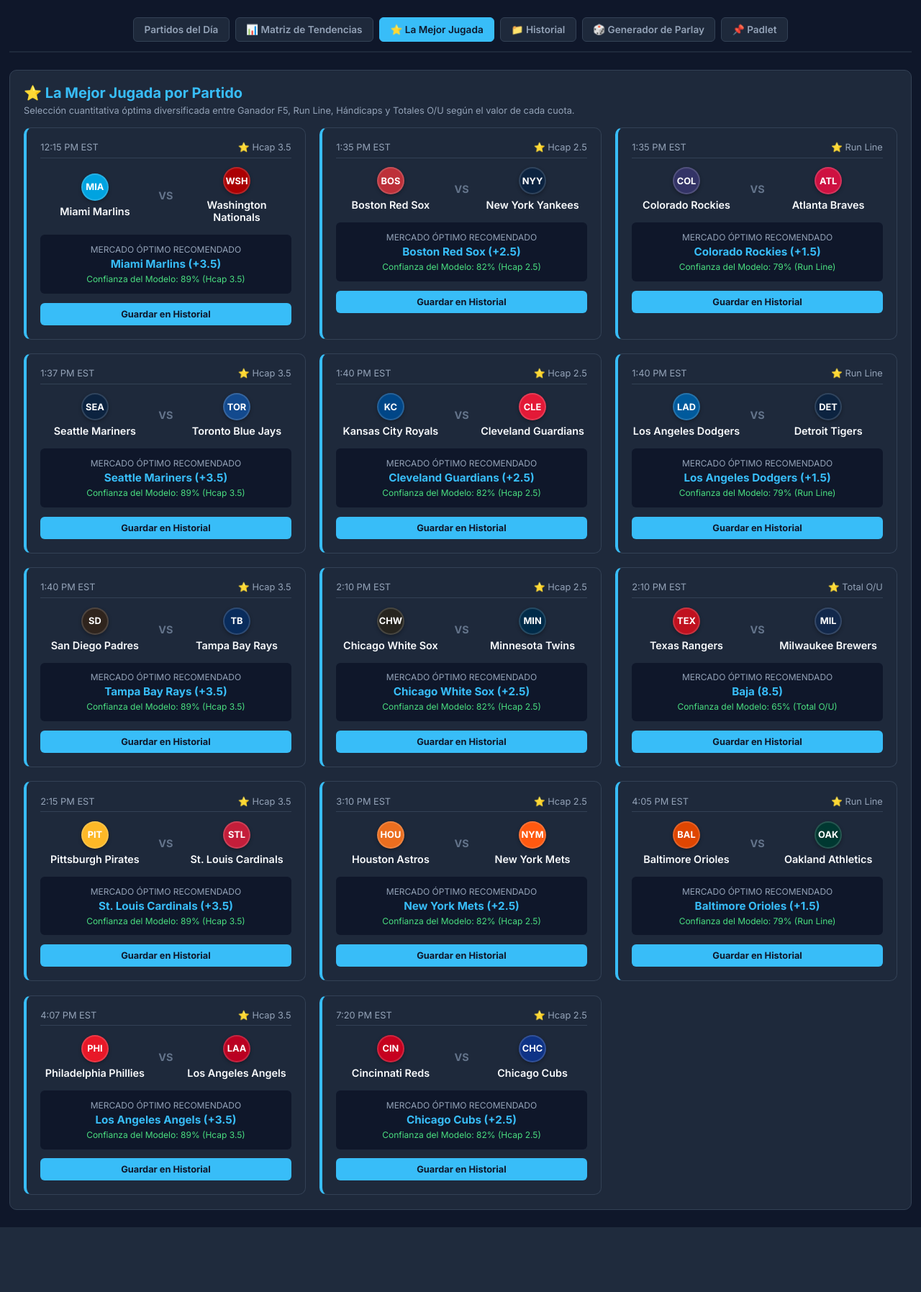
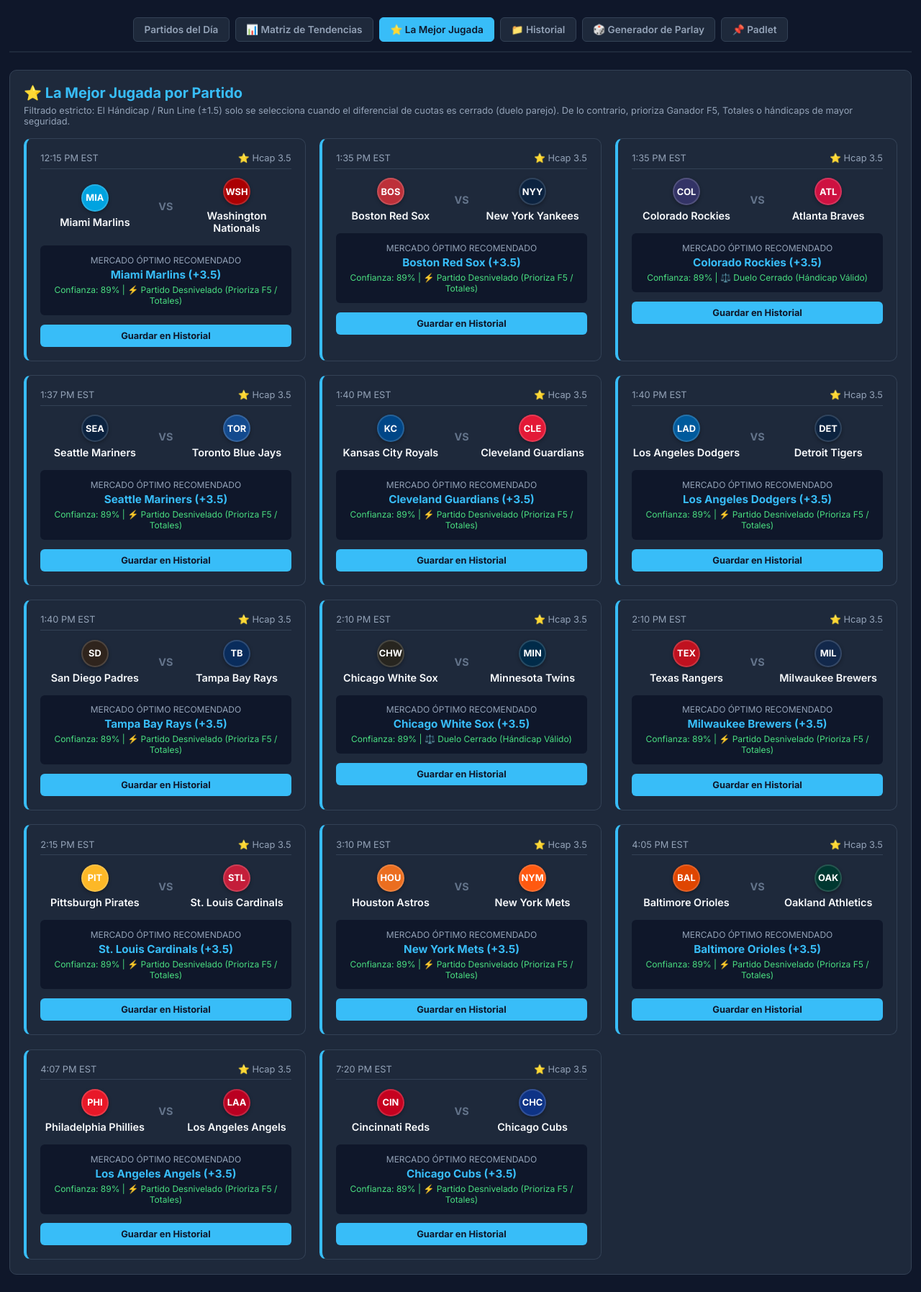
Before and after one commit to angelsanoja1230-ui/mlb-analyzer, a Flask app: page / in a window 1280 px wide, after a click on "⭐ La Mejor Jugada". Shown: the part 89-1884 px from the top of the page at 72% size. Before the commit the page ends 1794 px from the top, so only its background shows below. Run offline with Flask 3, Linux system fonts and the light colour scheme; some libraries are stand-ins or nearby versions.

Commit message:
Update index.html

```diff
--- a/templates/index.html
+++ b/templates/index.html
@@ -1,7 +1,7 @@
 <!DOCTYPE html>
 <html lang="es">
 <head>
-    <meta charset="UTF-8">
+    <meta charset="URL-8">
     <meta name="viewport" content="width=device-width, initial-scale=1.0">
     <title>MLB - Pronóstico Cuantitativo y Generador Multimercado (±3.5)</title>
     <link href="https://fonts.googleapis.com/css2?family=Inter:wght@400;500;600;700&display=swap" rel="stylesheet">
@@ -232,12 +232,6 @@
             min-width: 250px;
         }
 
-        .trend-match-teams {
-            display: flex;
-            flex-direction: column;
-            gap: 2px;
-        }
-
         .trend-teams-row {
             display: flex;
             align-items: center;
@@ -451,7 +445,7 @@
         <div id="best-play-tab" class="tab-content">
             <div class="trends-container">
                 <h2 style="color: #38bdf8; font-size: 1.25rem; margin-bottom: 0.3rem;">⭐ La Mejor Jugada por Partido</h2>
-                <p style="color: #94a3b8; font-size: 0.8rem; margin-bottom: 1rem;">Selección cuantitativa óptima diversificada entre Ganador F5, Run Line, Hándicaps y Totales O/U según el valor de cada cuota.</p>
+                <p style="color: #94a3b8; font-size: 0.8rem; margin-bottom: 1rem;">Filtrado estricto: El Hándicap / Run Line (±1.5) solo se selecciona cuando el diferencial de cuotas es cerrado (duelo parejo). De lo contrario, prioriza Ganador F5, Totales o hándicaps de mayor seguridad.</p>
                 <div class="matches-grid" id="best-plays-cards-container"></div>
             </div>
         </div>
@@ -593,6 +587,10 @@
             let favProb = Math.max(homeProb, awayProb);
             let dogProb = 100 - favProb;
 
+            // Determinar si el partido es muy cerrado entre los abridores/cuotas (Diferencial menor a 5%)
+            let oddsDifference = Math.abs(match.homeOdds - match.awayOdds);
+            let isMatchClose = oddsDifference < 0.15; // Cuotas muy parejas indican duelo cerrado
+
             let markets = [];
 
             // 1. F5 Market (0.5)
@@ -601,12 +599,20 @@
             let f5Conf = favProb >= 55 ? favProb - 5 : dogProb + 10;
             markets.push({ category: "F5", type: "Ganador F5", desc: `${f5Team} (${f5Sign})`, prob: Math.min(92, Math.max(45, f5Conf)) });
 
-            // 2. Run Line (±1.5)
+            // 2. Run Line (±1.5) - Condicionado: Solo se prioriza si el partido es cerrado o si el hándicap es claramente favorable (dog +1.5 en partidos parejos)
             let rlIsMinus = favProb >= 60;
             let rlTeam = rlIsMinus ? favTeam : dogTeam;
             let rlSign = rlIsMinus ? "-1.5" : "+1.5";
             let rlConf = rlIsMinus ? Math.round(favProb * 0.78) : Math.round(72 + (dogProb * 0.15));
-            markets.push({ category: "RunLine", type: "Run Line", desc: `${rlTeam} (${rlSign})`, prob: Math.min(90, Math.max(48, rlConf)) });
+            let rlObject = { category: "RunLine", type: "Run Line", desc: `${rlTeam} (${rlSign})`, prob: Math.min(90, Math.max(48, rlConf)) };
+
+            if (isMatchClose) {
+                // Si el duelo es cerrado, el Run Line / Hándicap gana prioridad natural
+                markets.push(rlObject);
+            } else {
+                // Si no es cerrado, penalizamos artificialmente el peso del hándicap de 1.5 para que el algoritmo elija otras opciones (F5 o Totales)
+                markets.push({ ...rlObject, prob: rlObject.prob - 25 });
+            }
 
             // 3. Handicap (±2.5)
             let h25IsMinus = favProb >= 70;
@@ -621,7 +627,6 @@
             markets.push({ category: "Handicap35", type: "Hcap 3.5", desc: `${h35Team} (${h35Sign})`, prob: h35IsMinus ? 68 : 89 });
 
             // 5. Runelai
-            let runelaiType = match.totalLine <= 8.0 ? "NRFI" : "YRFI";
             let runelaiDesc = match.totalLine <= 8.0 ? "NRFI (Sin carrera 1I)" : "YRFI (Sí carrera 1I)";
             markets.push({ category: "Runelai", type: "Runelai", desc: runelaiDesc, prob: match.totalLine <= 8.0 ? 62 : 58 });
 
@@ -629,15 +634,13 @@
             let ouDesc = match.totalLine >= 9.0 ? `Alta (${match.totalLine})` : `Baja (${match.totalLine})`;
             markets.push({ category: "Total", type: "Total O/U", desc: ouDesc, prob: 65 });
 
-            // Variador determinista para evitar que todos los partidos elijan siempre el mismo mercado (F5)
+            // Ordenar por la probabilidad real calculada para elegir la mejor opción disponible
             let candidateMarkets = [...markets];
             candidateMarkets.sort((a, b) => b.prob - a.prob);
 
-            // Rotamos entre las mejores opciones según el índice del partido para diversificar
-            let selectedOptionIndex = index % Math.min(3, candidateMarkets.length);
-            let bestHcapOption = candidateMarkets[selectedOptionIndex];
+            let bestHcapOption = candidateMarkets[0];
 
-            return { homeProb, awayProb, markets, bestHcapOption, favTeam };
+            return { homeProb, awayProb, markets, bestHcapOption, favTeam, isMatchClose };
         }
 
         function buildMatchesUI() {
@@ -761,6 +764,7 @@
 
                 let optimalPick = marketData.bestHcapOption;
                 let fullPlayDescription = `${m.away} @ ${m.home} → [${optimalPick.type}] ${optimalPick.desc}`;
+                let contextBadge = marketData.isMatchClose ? "⚖️ Duelo Cerrado (Hándicap Válido)" : "⚡ Partido Desnivelado (Prioriza F5 / Totales)";
 
                 bestPlaysHTML += `
                     <div class="match-card" style="border-left: 4px solid #38bdf8;">
@@ -782,7 +786,7 @@
                         <div style="background-color: #0f172a; padding: 0.8rem; border-radius: 6px; text-align: center; margin-bottom: 0.8rem;">
                             <span style="font-size: 0.75rem; color: #94a3b8; display: block; margin-bottom: 2px;">MERCADO ÓPTIMO RECOMENDADO</span>
                             <strong style="font-size: 0.95rem; color: #38bdf8;">${optimalPick.desc}</strong>
-                            <div style="font-size: 0.75rem; color: #4ade80; margin-top: 4px;">Confianza del Modelo: ${optimalPick.prob}% (${optimalPick.type})</div>
+                            <div style="font-size: 0.75rem; color: #4ade80; margin-top: 4px;">Confianza: ${optimalPick.prob}% | ${contextBadge}</div>
                         </div>
                         <button class="btn-parlay-action" onclick="saveSpecificPlay('${encodeURIComponent(fullPlayDescription)}')">Guardar en Historial</button>
                     </div>
```
